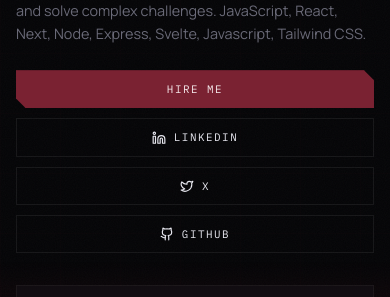
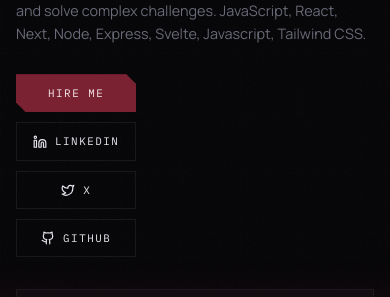
Before and after one commit to abiudev/portforlio, a React (Vite) app: page / in a window 390 px wide. Shown: the part 547-844 px from the top of the page. Built offline with nearby package versions, Linux system fonts and the light colour scheme; no server answers.

Commit message:
moved buttons to left

```diff
--- a/src/components/Hero.jsx
+++ b/src/components/Hero.jsx
@@ -40,6 +40,8 @@
             Tailwind CSS.
           </p>
 
+        </div>
+
         <div className="hero__actions hero-animate" style={{ animationDelay: "0.7s" }}>
           <a
             href="mailto:abiudev@gmail.com"
@@ -64,8 +66,6 @@
         </div>
       </div>
 
-      </div>
-
       <div className="hero__stats hero-animate" style={{ animationDelay: "0.9s" }}>
         {stats.map((item) => (
           <div key={item.label} className="hero__stat">
--- a/src/index.css
+++ b/src/index.css
@@ -350,10 +350,11 @@
 }
 
 .hero__actions {
-  margin-top: 24px;
   display: flex;
-  flex-wrap: wrap;
+  flex-direction: column;
   gap: 10px;
+  align-self: center;
+  justify-self: end;
 }
 
 .btn-primary,
@@ -633,6 +634,13 @@
     grid-template-columns: 1fr;
   }
 
+  .hero__actions {
+    flex-direction: row;
+    flex-wrap: wrap;
+    justify-self: start;
+    align-self: start;
+  }
+
   .hero__media {
     max-width: 420px;
   }
```
Lines whose indentation alone changed are shown as unchanged.
